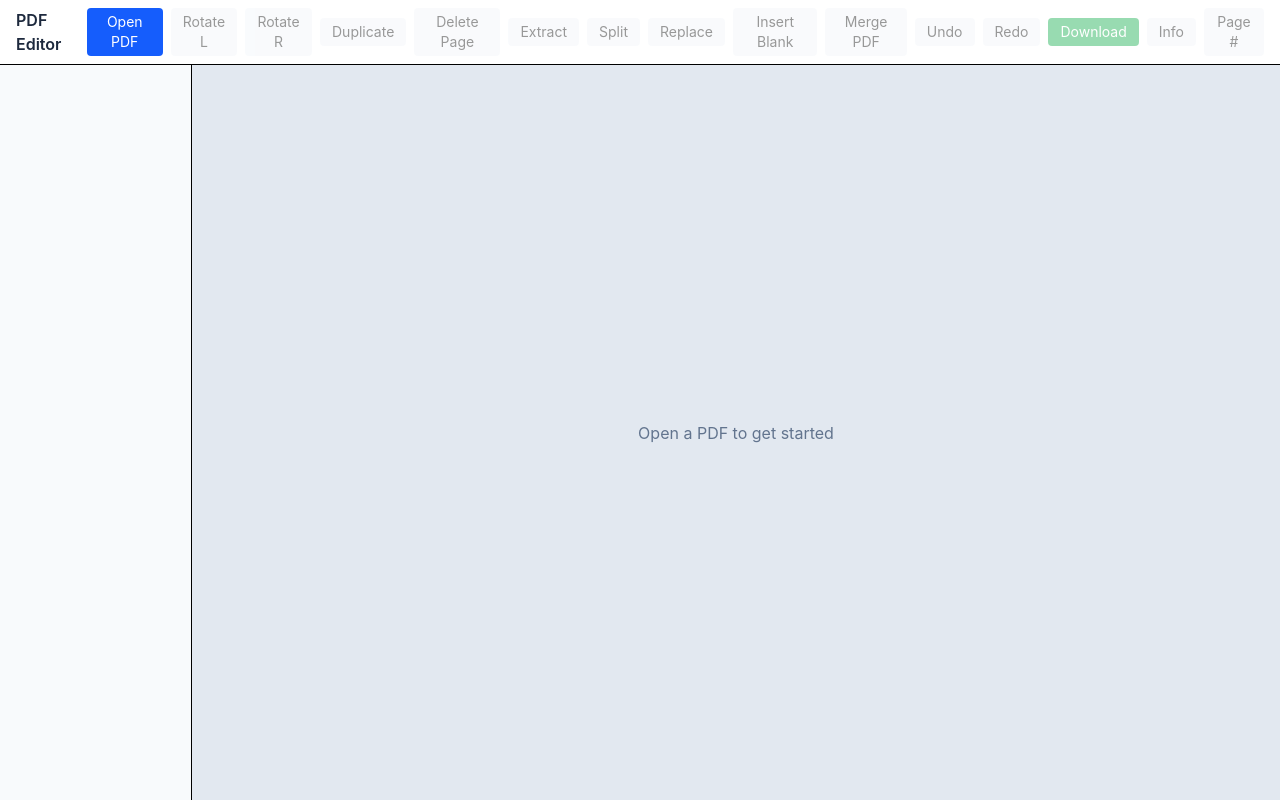
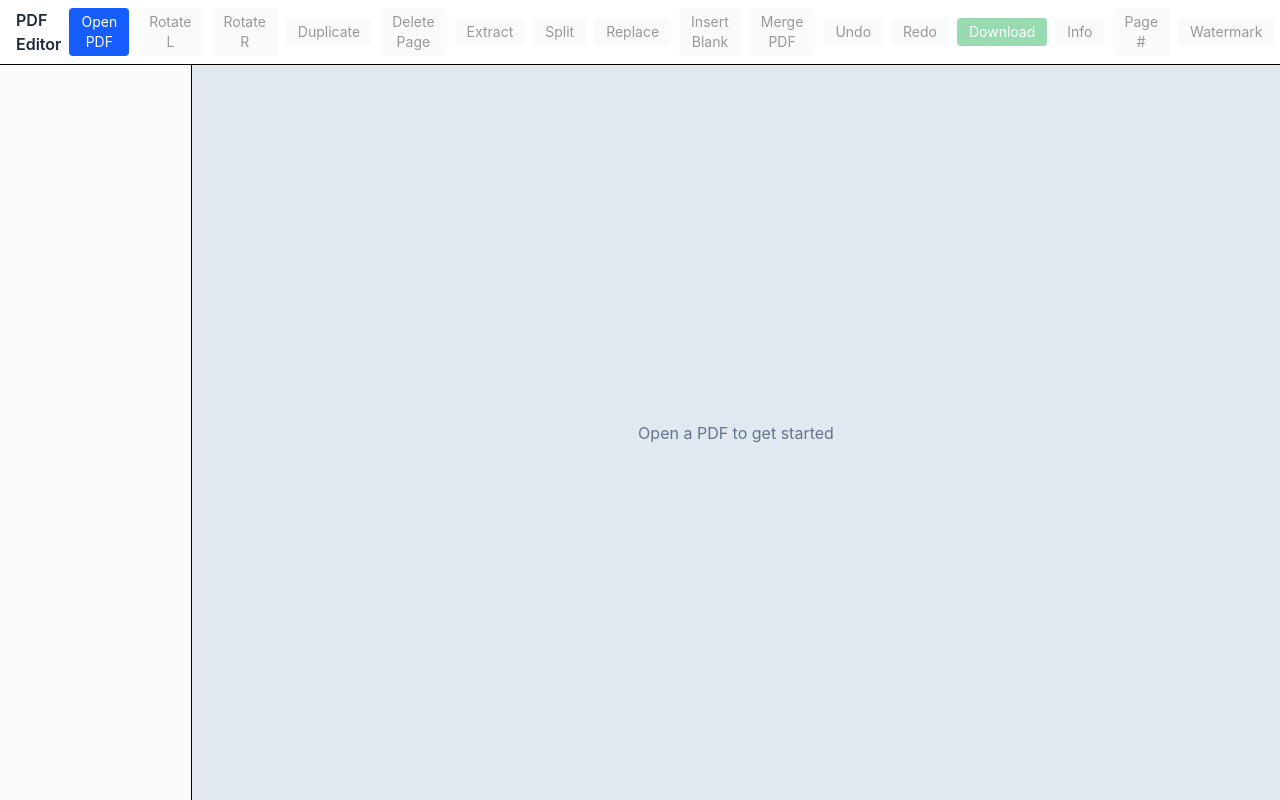
Before and after one commit to anitacarolinn/pdf-editor-web, a React (Vite) app: page / in a window 1280 px wide. Built offline with nearby package versions, Linux system fonts and the light colour scheme.

Commit message:
feat: wire Watermark button

```diff
--- a/src/App.tsx
+++ b/src/App.tsx
@@ -20,6 +20,7 @@ import {
   splitPdf,
   reorderPages,
   addPageNumbers,
+  addWatermark,
 } from './services/page-ops'
 import { moveIndex } from './services/order-util'
 import { downloadBytes } from './services/export-service'
@@ -132,6 +133,7 @@ export default function App() {
     if (bytes) setInfo(await readInfo(bytes))
   }
   const onPageNumbers = () => runOp(apply((b) => addPageNumbers(b, { format: 'n/total' })))
+  const onWatermark = () => { const t = window.prompt('Watermark text', 'DRAFT'); if (t) runOp(apply((b) => addWatermark(b, t))) }
 
   return (
     <div className="flex h-screen flex-col">
@@ -157,6 +159,7 @@ export default function App() {
         canReplace={selectedPages.size === 1}
         onInfo={onInfo}
         onPageNumbers={onPageNumbers}
+        onWatermark={onWatermark}
       />
       <div className="flex flex-1 overflow-hidden">
         <ThumbnailRail>
--- a/src/components/Toolbar.tsx
+++ b/src/components/Toolbar.tsx
@@ -16,6 +16,7 @@ export interface ToolbarProps {
   onDownload: () => void
   onInfo: () => void
   onPageNumbers: () => void
+  onWatermark: () => void
   canUndo: boolean
   canRedo: boolean
   hasDoc: boolean
@@ -76,6 +77,9 @@ export default function Toolbar(p: ToolbarProps) {
       <button className={`${btn} bg-slate-100`} disabled={!p.hasDoc} onClick={p.onPageNumbers}>
         Page #
       </button>
+      <button className={`${btn} bg-slate-100`} disabled={!p.hasDoc} onClick={p.onWatermark}>
+        Watermark
+      </button>
       {p.hasDoc && (
         <span data-testid="selection-count" className="ml-2 text-xs text-slate-500">
           selected: {p.selectionCount}
```
Also changed, not shown: 1 other file (tests, documents, lock files or other folders).
